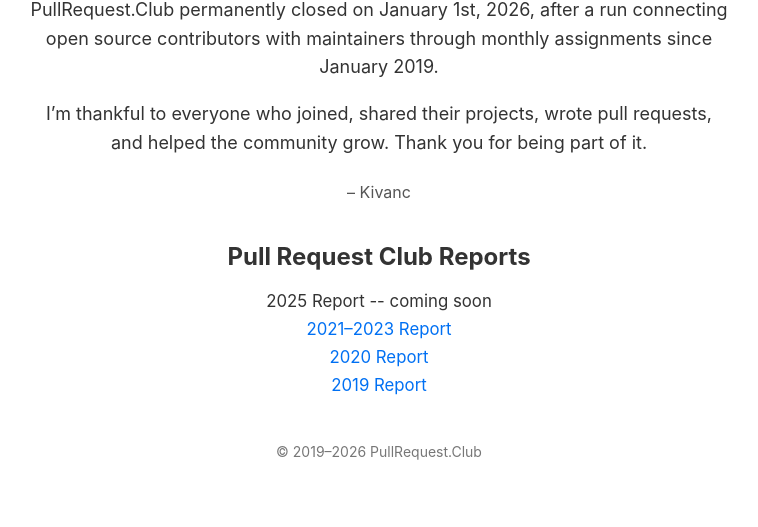
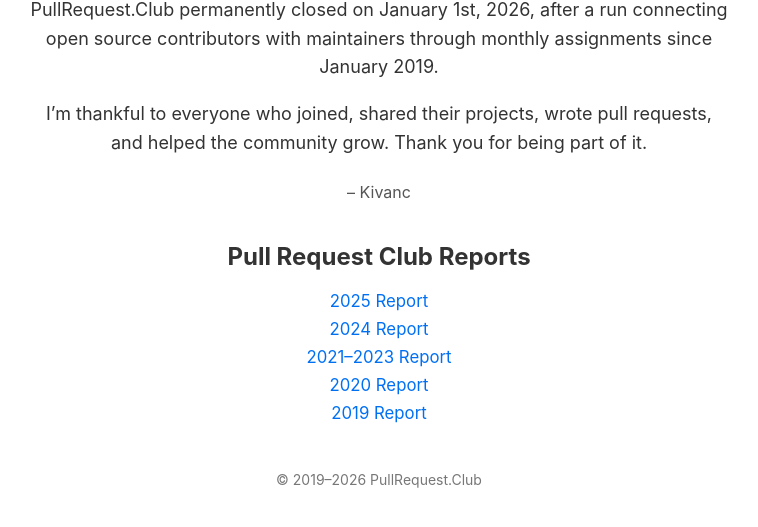
Before and after one commit to Pull-Request-Club/Farewell, a plain HTML site: page docs/index.html in a window 1280 px wide. Shown: the part 249-776 px from the top of the page, without its empty margins (261-1019 px from the left). Drawn offline with Linux system fonts and the light colour scheme.

Commit message:
Link 2025 and 2024 reports

```diff
--- a/docs/index.html
+++ b/docs/index.html
@@ -90,7 +90,8 @@
     <h2>Pull Request Club Reports</h2>
 
     <ul>
-      <li>2025 Report -- coming soon</a></li>
+      <li><a href="https://kyzn.org/pull-request-club-2025-report/" target="_blank" rel="noopener">2025 Report</a></li>
+      <li><a href="https://kyzn.org/pull-request-club-2024-report/" target="_blank" rel="noopener">2024 Report</a></li>
       <li><a href="https://kyzn.org/pull-request-club-2021-2023-report/" target="_blank" rel="noopener">2021–2023 Report</a></li>
       <li><a href="https://kyzn.org/pull-request-club-2020-report/" target="_blank" rel="noopener">2020 Report</a></li>
       <li><a href="https://kyzn.org/pull-request-club-2019-report/" target="_blank" rel="noopener">2019 Report</a></li>
```
